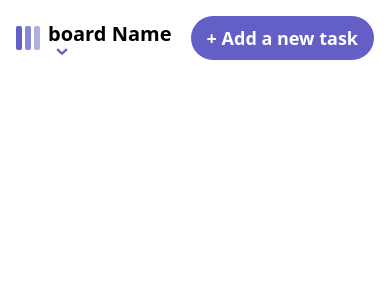
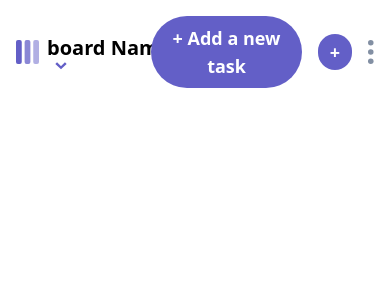
Before and after one commit to imRanDan/kanban-app, a React (Vite) app: page / in a window 390 px wide. Shown: the top 300 px of the page. Built offline with nearby package versions, Linux system fonts and the light colour scheme.

Commit message:
finished up header

```diff
--- a/src/components/Header.jsx
+++ b/src/components/Header.jsx
@@ -2,6 +2,7 @@ import React, {useState} from 'react'
 import logo from '../assets/logo-mobile.svg'
 import iconDown from "../assets/icon-chevron-down.svg"
 import iconUp from "../assets/icon-chevron-up.svg"
+import ellipsis from "../assets/icon-vertical-ellipsis.svg"
 
 function Header() {
 
@@ -32,6 +33,16 @@ function Header() {
             + Add a new task
           </button>
 
+          <button
+          className='button py-1 px-3 md:hidden'
+          >
+            +
+          </button>
+
+          <img src={ellipsis} alt=""
+          className='cursor-pointer h-6'
+          />
+
         </div>
 
       </header>
```
